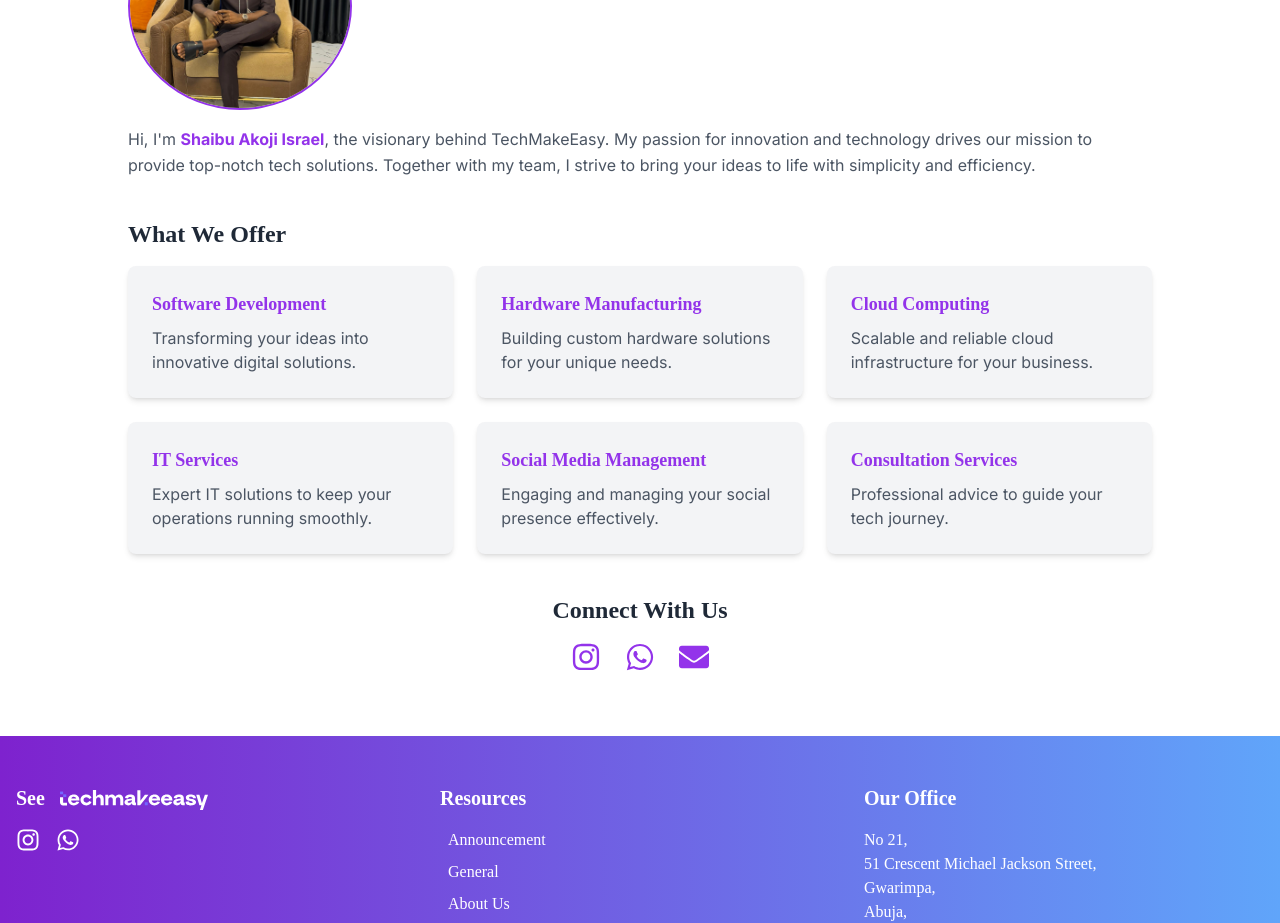
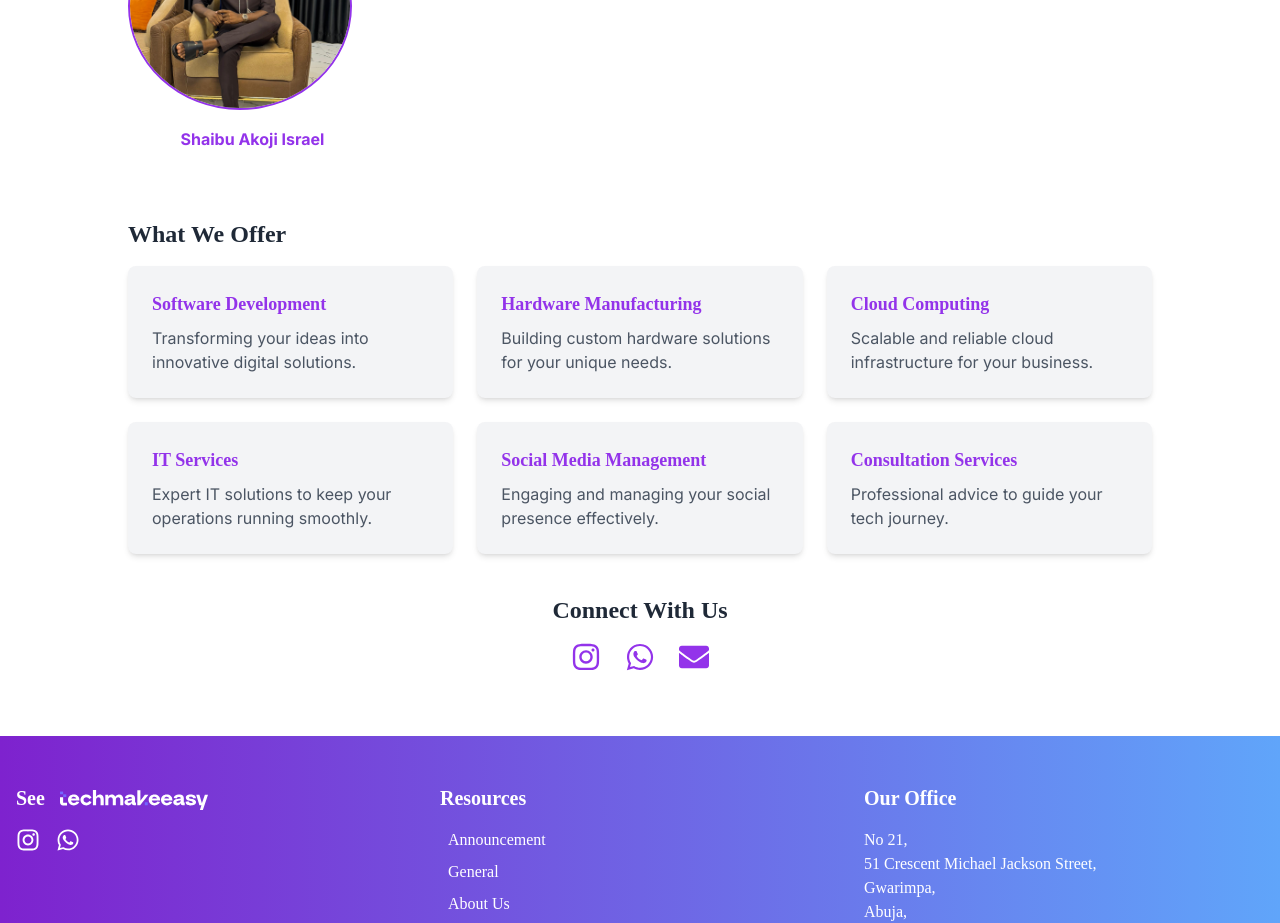
Before and after one commit to FolarinOluwapelumi/techmakeeasy_1, a React (Vite) app: page /about-us in a window 1280 px wide. Shown: the part 880-1803 px from the top of the page. Built offline with nearby package versions, Linux system fonts and the light colour scheme; a web font is replaced by a local one.

Commit message:
changed the about us hero text color

```diff
--- a/src/Pages/AboutUs.jsx
+++ b/src/Pages/AboutUs.jsx
@@ -35,7 +35,7 @@ const AboutUs = () => {
               alt="Founder"
               className="w-36 h-32 md:w-56 md:h-52 rounded-[100%] object-cover border-2 border-purple-600 mb-4"
             />
-              <p className="text-gray-600 leading-relaxed">
+              <p className="text-gray-200 sm:text-white leading-relaxed">
                 Hi, I'm{" "}
                 <span className="text-purple-600 font-bold">
                   Shaibu Akoji Israel
```
